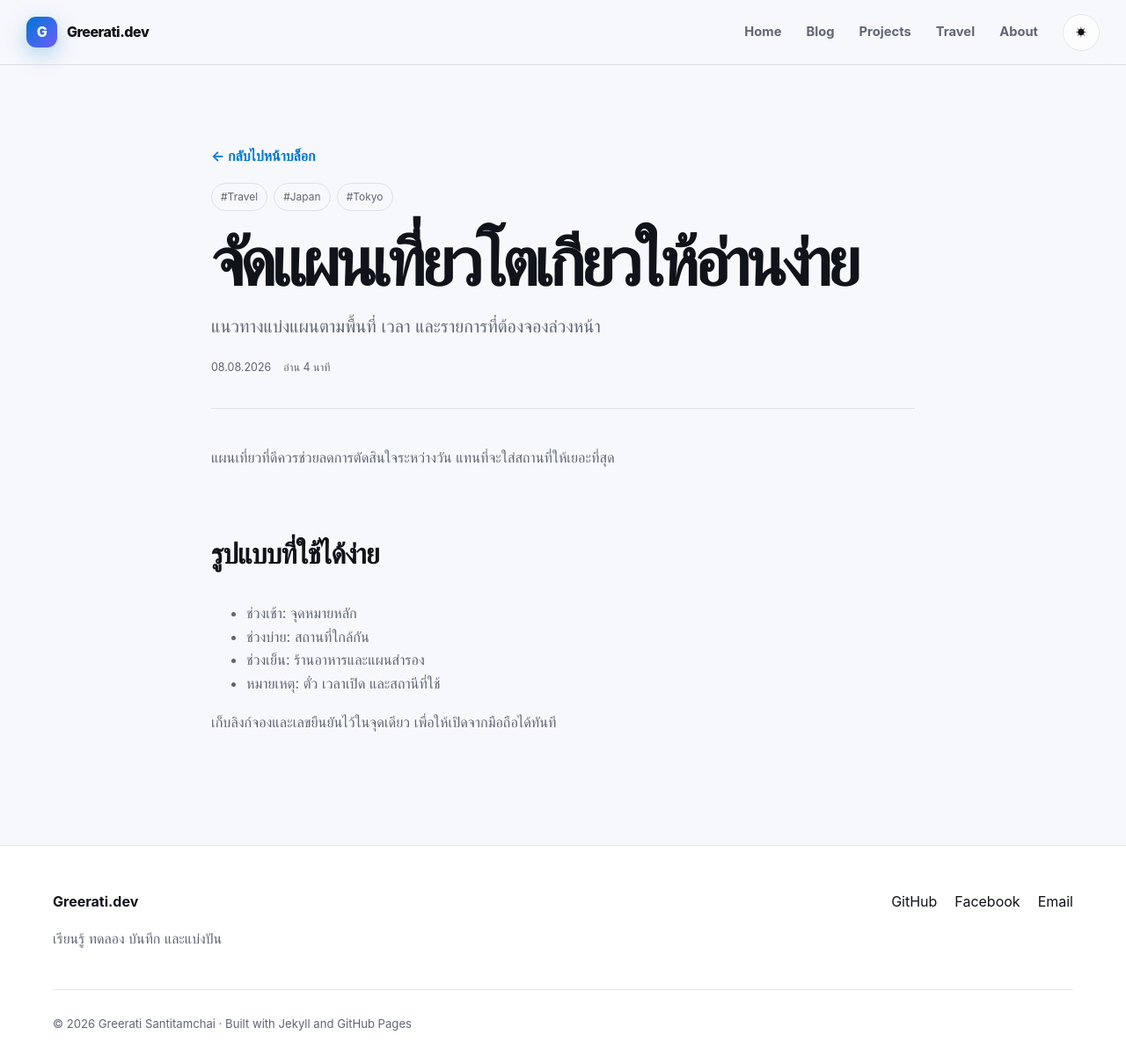
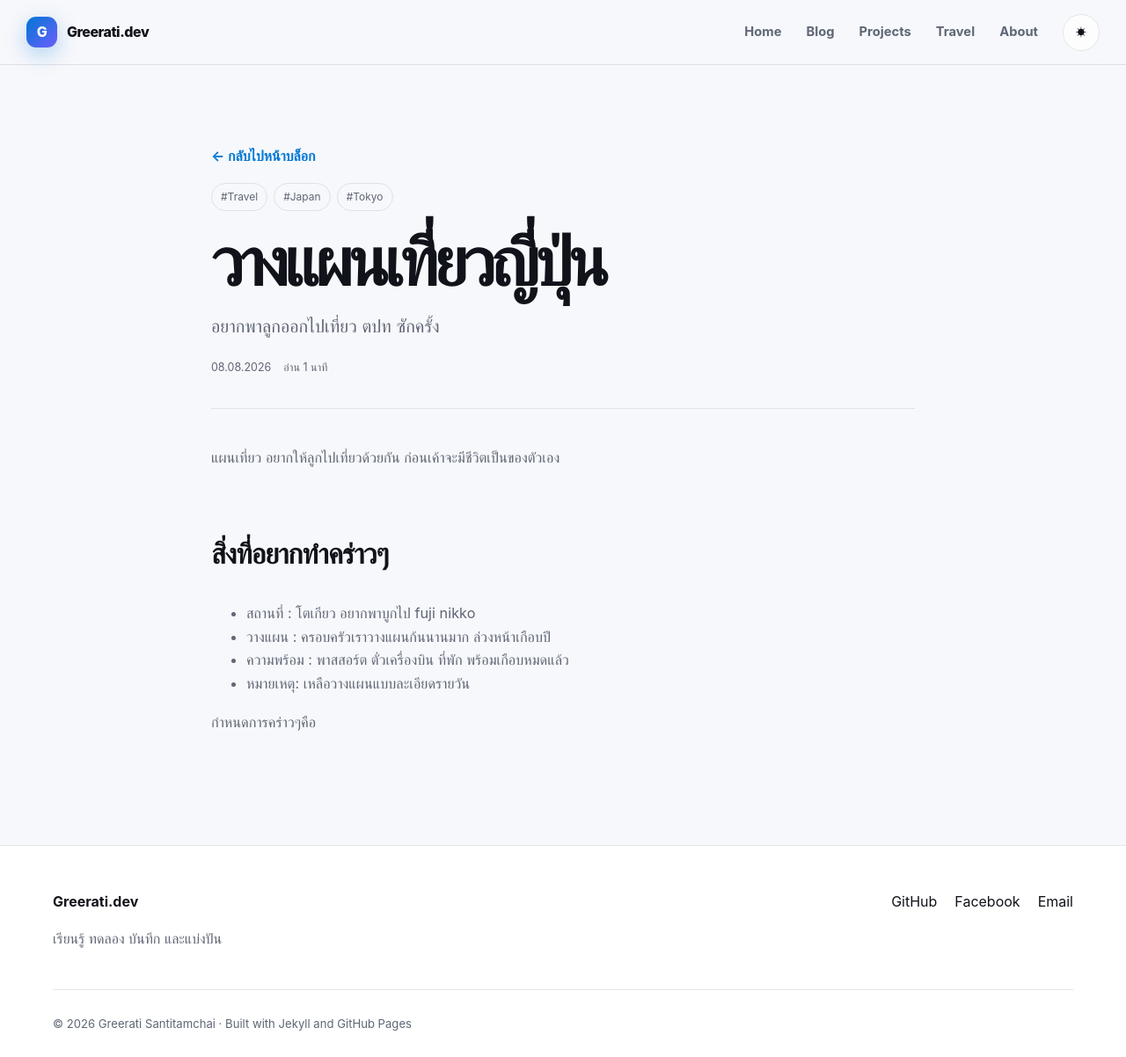
Before and after one commit to kakratua/kakratua.github.io, a Jekyll site: the page built from _posts/2026-08-08-tokyo-planning.md, in a window 1280 px wide and 1202 px high. Shown: the whole window at 88% size. Built offline with Jekyll 4.4.1, drawn with Linux system fonts in a browser that asks for light colours.

Commit message:
Update 2026-08-08-tokyo-planning.md

```diff
--- a/_posts/2026-08-08-tokyo-planning.md
+++ b/_posts/2026-08-08-tokyo-planning.md
@@ -1,18 +1,18 @@
 ---
-title: "จัดแผนเที่ยวโตเกียวให้อ่านง่าย"
-description: "แนวทางแบ่งแผนตามพื้นที่ เวลา และรายการที่ต้องจองล่วงหน้า"
+title: "วางแผนเที่ยวญี่ปุ่น"
+description: "อยากพาลูกออกไปเที่ยว ตปท ซักครั้ง"
 tags: [Travel, Japan, Tokyo]
 categories: [Travel]
-reading_time: "อ่าน 4 นาที"
+reading_time: "อ่าน 1 นาที"
 ---
 
-แผนเที่ยวที่ดีควรช่วยลดการตัดสินใจระหว่างวัน แทนที่จะใส่สถานที่ให้เยอะที่สุด
+แผนเที่ยว อยากให้ลูกไปเที่ยวด้วยกัน ก่อนเค้าจะมีชีวิตเป็นของตัวเอง
 
-## รูปแบบที่ใช้ได้ง่าย
+## สิ่งที่อยากทำคร่าวๆ
 
-- ช่วงเช้า: จุดหมายหลัก
-- ช่วงบ่าย: สถานที่ใกล้กัน
-- ช่วงเย็น: ร้านอาหารและแผนสำรอง
-- หมายเหตุ: ตั๋ว เวลาเปิด และสถานีที่ใช้
+- สถานที่ : โตเกียว อยากพาบูกไป fuji nikko
+- วางแผน : ครอบครัวเราวางแผนก้นนานมาก ล่วงหน้าเกือบปี
+- ความพร้อม : พาสสอร์ต ตั๋วเครื่องบิน ที่พัก พร้อมเกือบหมดแล้ว
+- หมายเหตุ: เหลือวางแผนแบบละเอียดรายวัน
 
-เก็บลิงก์จองและเลขยืนยันไว้ในจุดเดียว เพื่อให้เปิดจากมือถือได้ทันที
+กำหนดการคร่าวๆคือ
```
